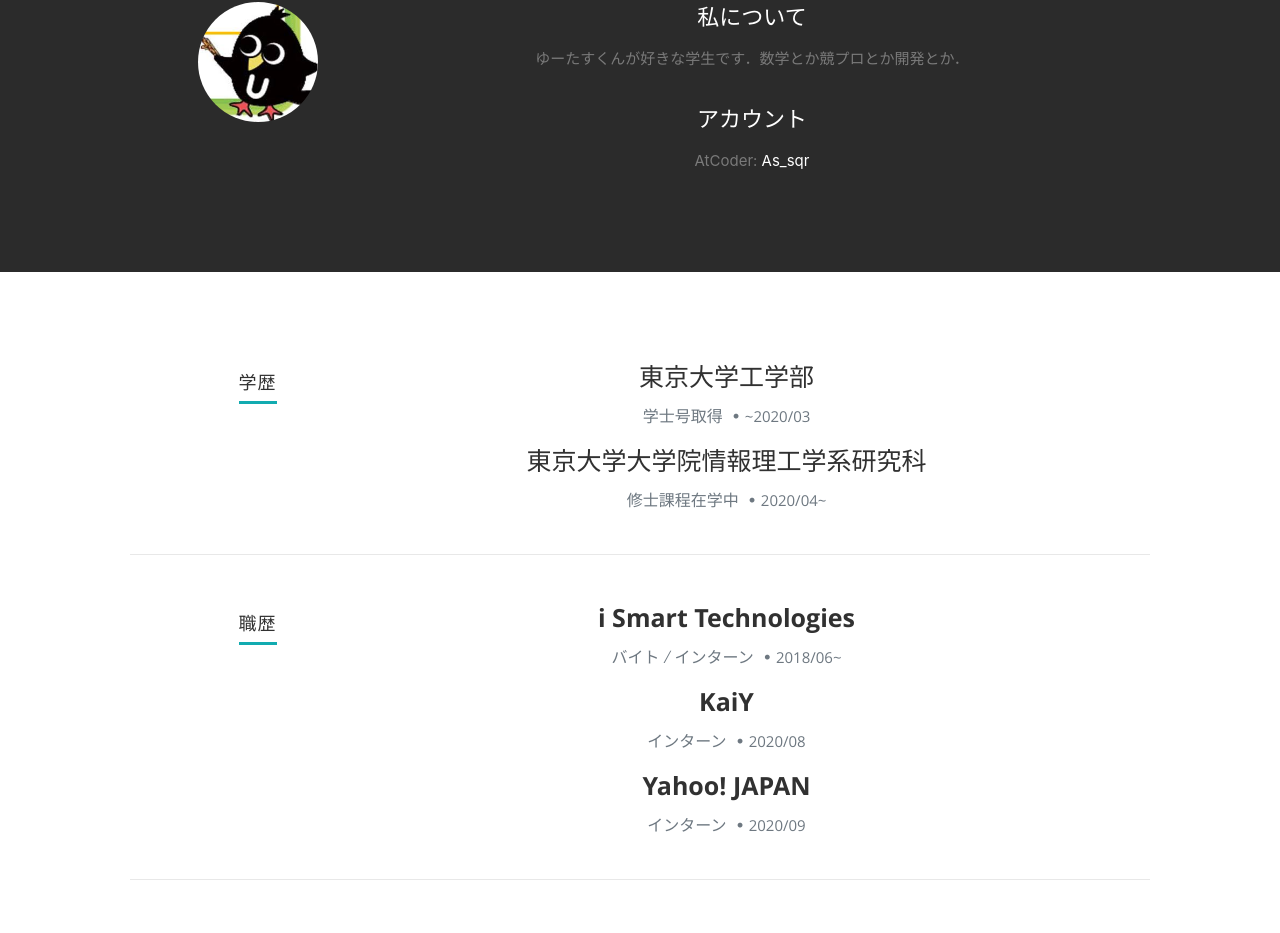
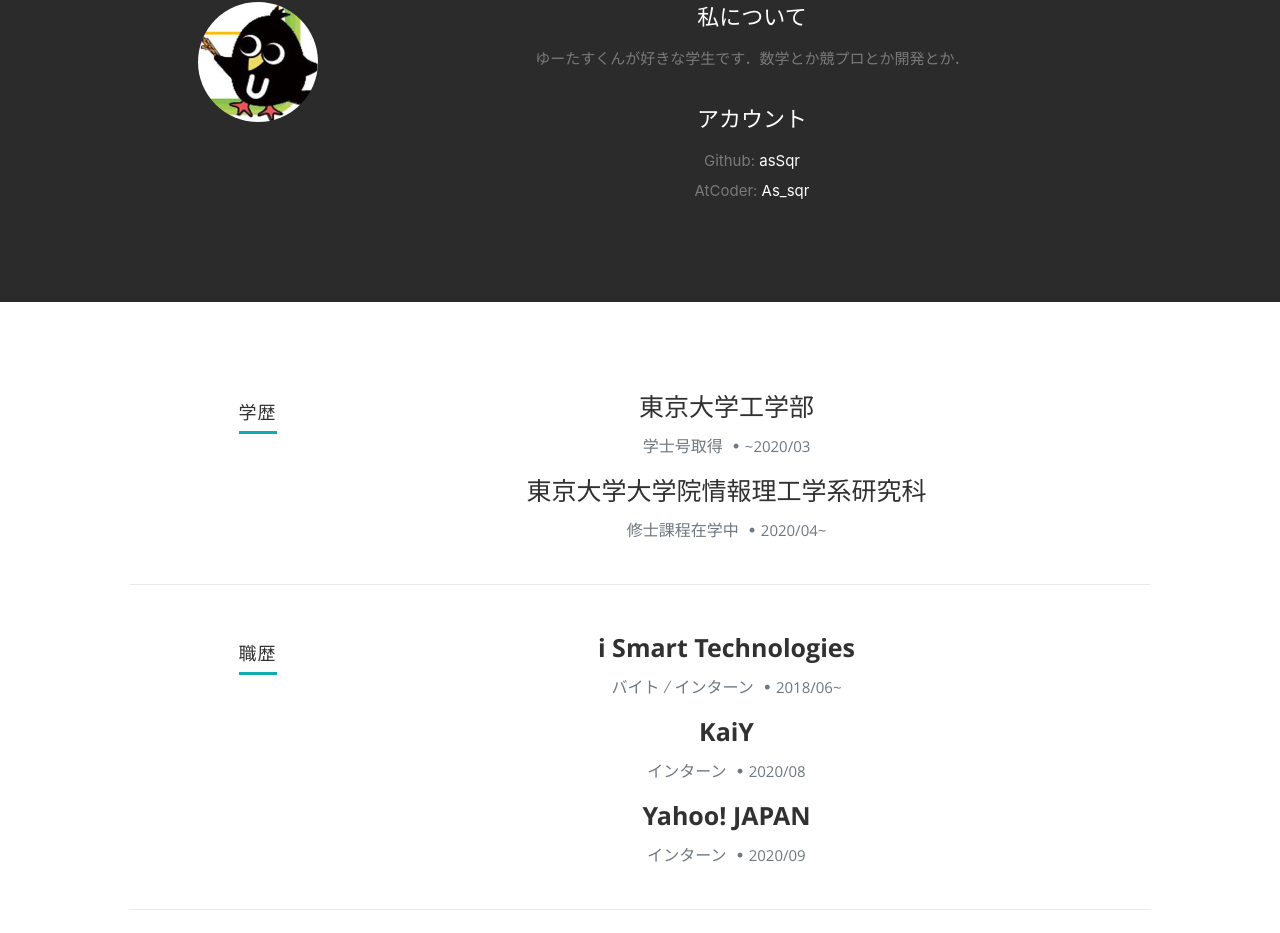
Before and after one commit to asSqr/as-sqr-portfolio, a React (Create React App) app: page / in a window 1280 px wide. Shown: the part 894-1827 px from the top of the page. Built offline with nearby package versions, Linux system fonts and the light colour scheme.

Commit message:
<br/> dangerouslyInnerHTML

```diff
--- a/public/resumeData.json
+++ b/public/resumeData.json
@@ -7,7 +7,8 @@
       {
         "name": "Github",
         "url": "https://github.com/asSqr",
-        "className": "fa fa-github"
+        "className": "fa fa-github",
+        "account": "asSqr"
       },
       {
         "name": "AtCoder",
--- a/src/Components/About.js
+++ b/src/Components/About.js
@@ -8,7 +8,7 @@
       var accounts = this.props.data.social
         .filter( (network) => network.account )
         .map( (network) => {
-          return <span>{network.name}: <a href={network.url}>{network.account}</a></span>;
+          return <span dangerouslySetInnerHTML={{__html: network.name+": <a href="+network.url+">"+network.account+"</a><br/>"}}></span>;
         });
     }
 
```
